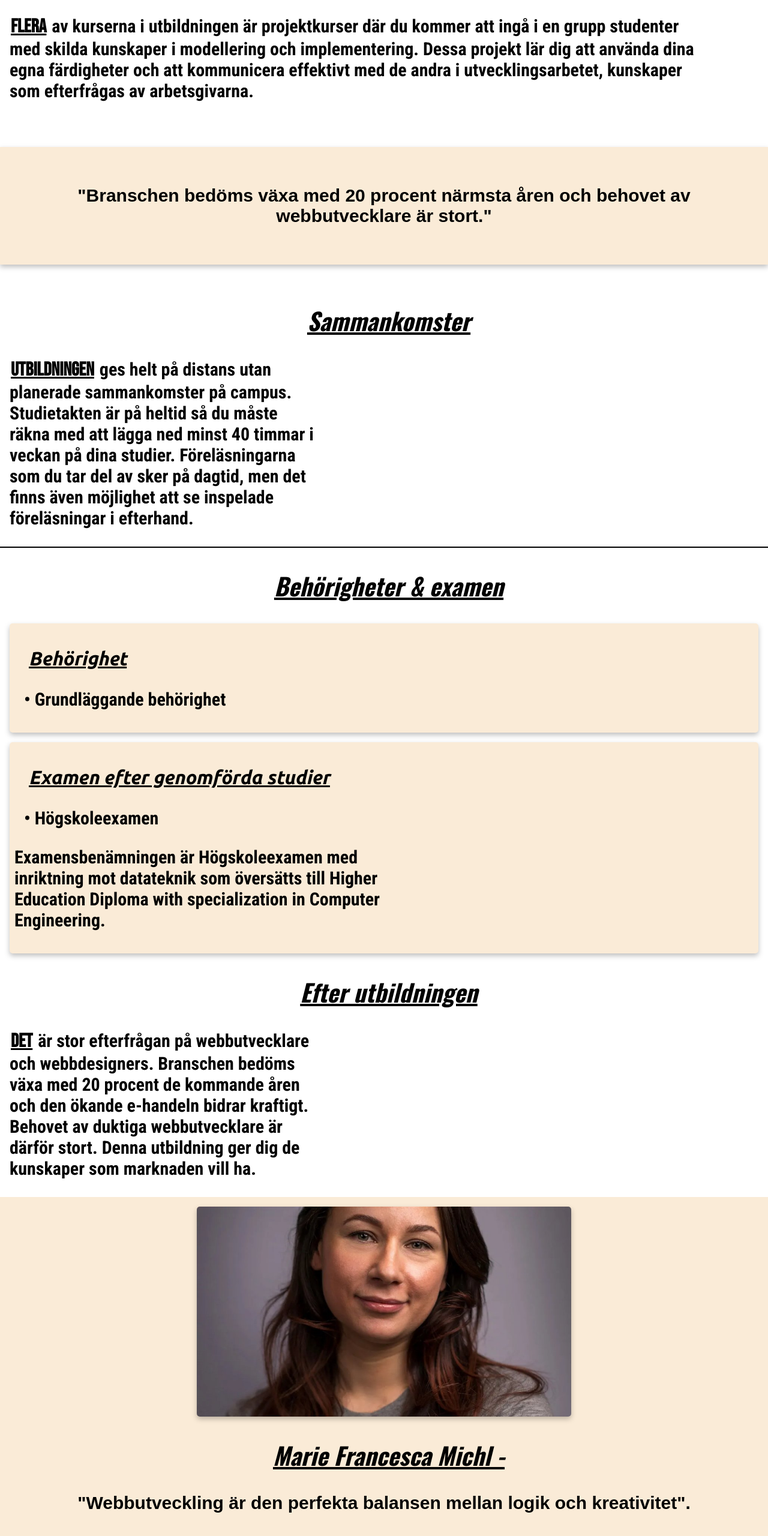
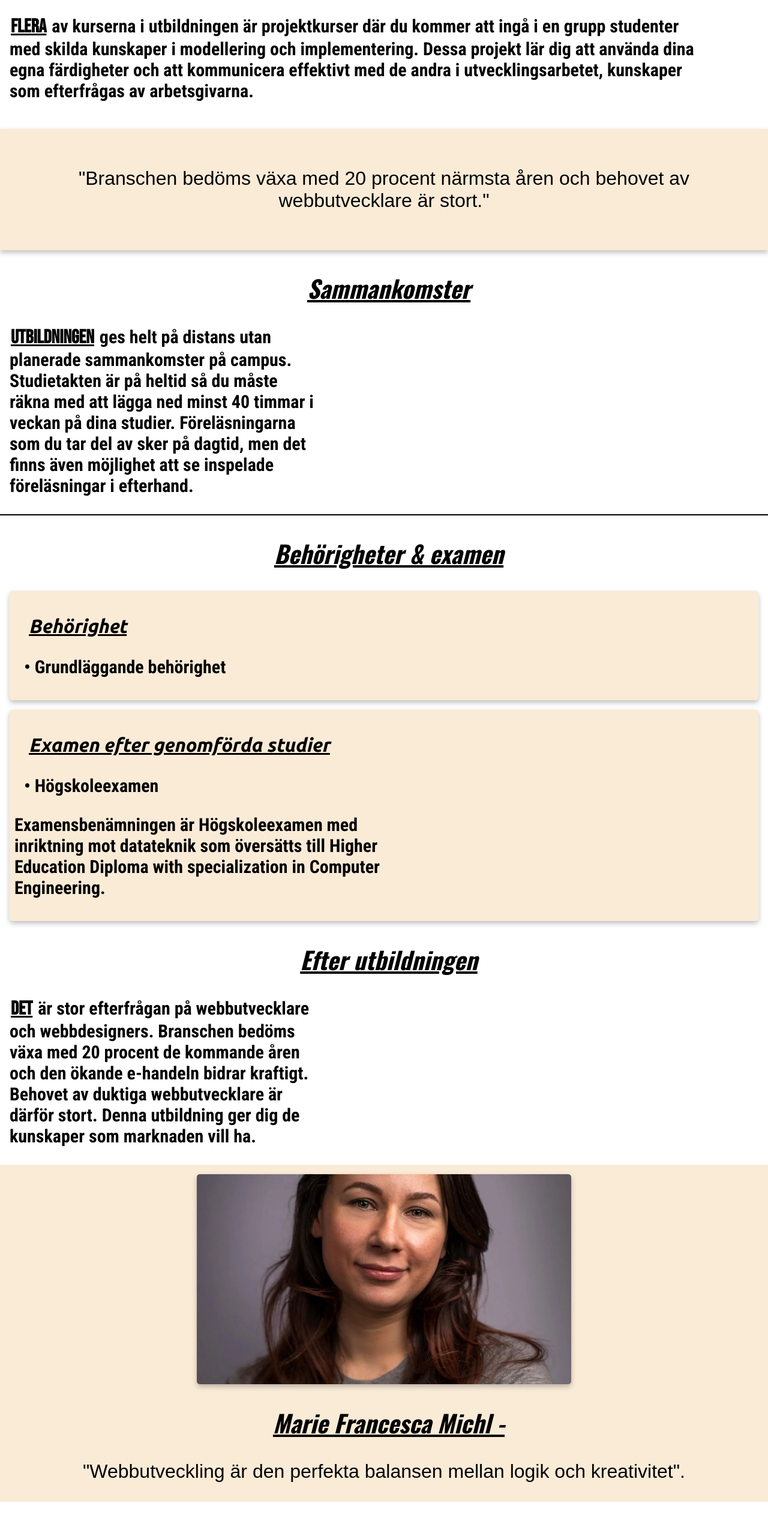
Before and after one commit to FalkenQ/Webbanvandbarhet-lab2, a plain HTML site: page index.html in a window 1280 px wide. Shown: the part 2665-5225 px from the top of the page at 60% size. After the commit the page ends 5168 px from the top, so only its background shows below. Drawn offline with nearby package versions, Linux system fonts and the light colour scheme; a web font is replaced by a local one.

Commit message:
ändrade citaten till blockquotes.

```diff
--- a/index.html
+++ b/index.html
@@ -108,9 +108,9 @@
                 </p>
             </div>
 
-            <p class="future">
+            <blockquote class="future">
                 "Branschen bedöms växa med 20 procent närmsta åren och behovet av webbutvecklare är stort."
-            </p>
+            </blockquote>
         </section>
 
         <section id="study-format" class="study-container">
@@ -154,7 +154,7 @@
             <div class="quote-container">
                 <img src="images/marie.jpg" id="marie-image" alt="Ett porträtt på Marie.">
                 <h2 class="quote-title">Marie Francesca Michl - </h2>
-                <p class="quote-text">"Webbutveckling är den perfekta balansen mellan logik och kreativitet".</p>
+                <blockquote class="quote-text">"Webbutveckling är den perfekta balansen mellan logik och kreativitet".</blockquote>
             </div>
         </section>
 
--- a/styles.css
+++ b/styles.css
@@ -157,7 +157,9 @@ body {
     background-color: antiquewhite;
     width: 100%;
     font-family: var(--font-quote);
+    font-size: 2rem;
     padding: 4rem;
+    margin: auto;
     text-align: center;
     filter: drop-shadow(0px 4px 4px rgba(0, 0, 0, 0.25));
 }
@@ -236,7 +238,10 @@ h3 {
 .quote-text {
     font-family: var(--font-quote);
     text-align: center;
-    padding: 0%;
+    padding: 0;
+    padding-bottom: 1rem;
+    margin: 0;
+    font-size: 2rem;
     width: 100%;
 }
 
@@ -478,7 +483,7 @@ h3 {
         padding-top: 1rem;
     }
 
-    .marie-quote p {
+    .marie-quote blockquote {
         font-family: var(--font-quote);
         width: 90%;
         font-size: 1.5rem;
```
